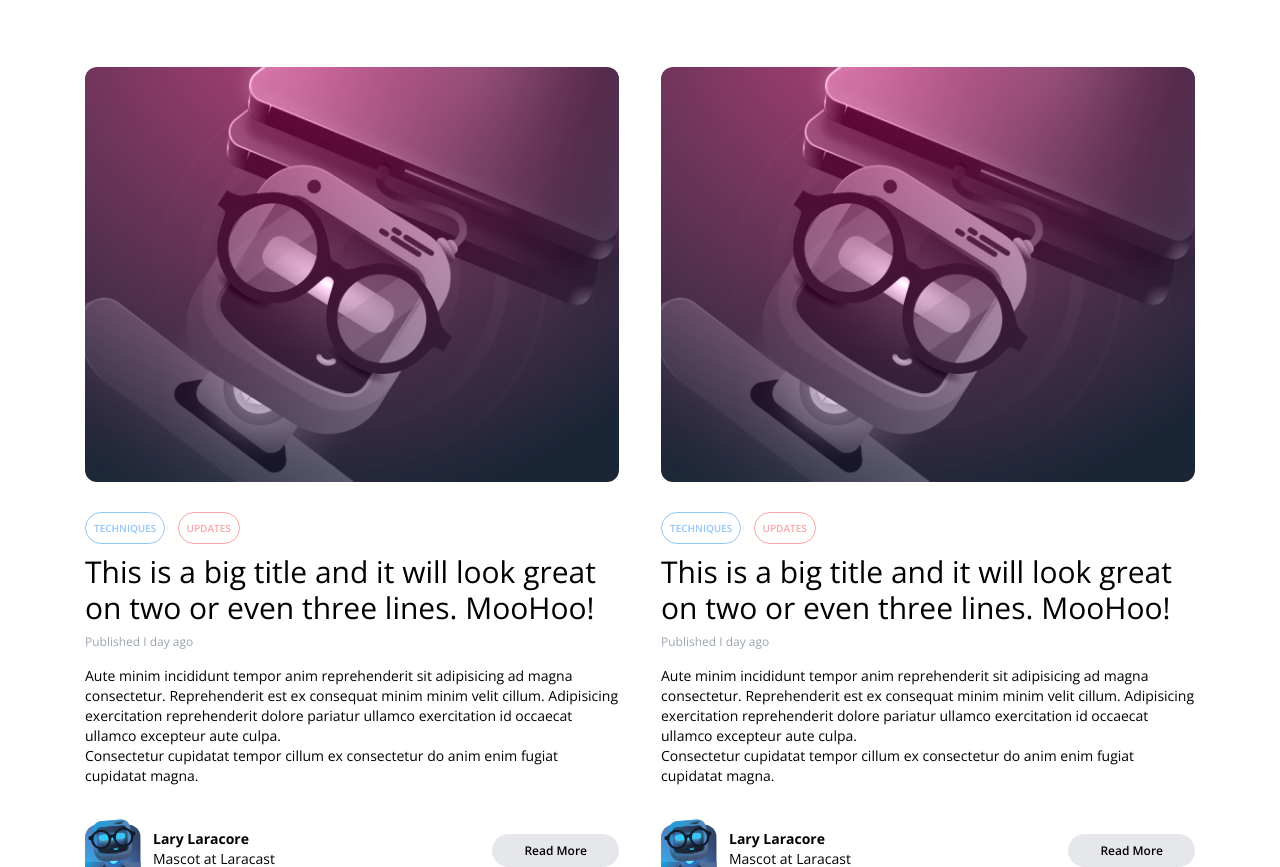
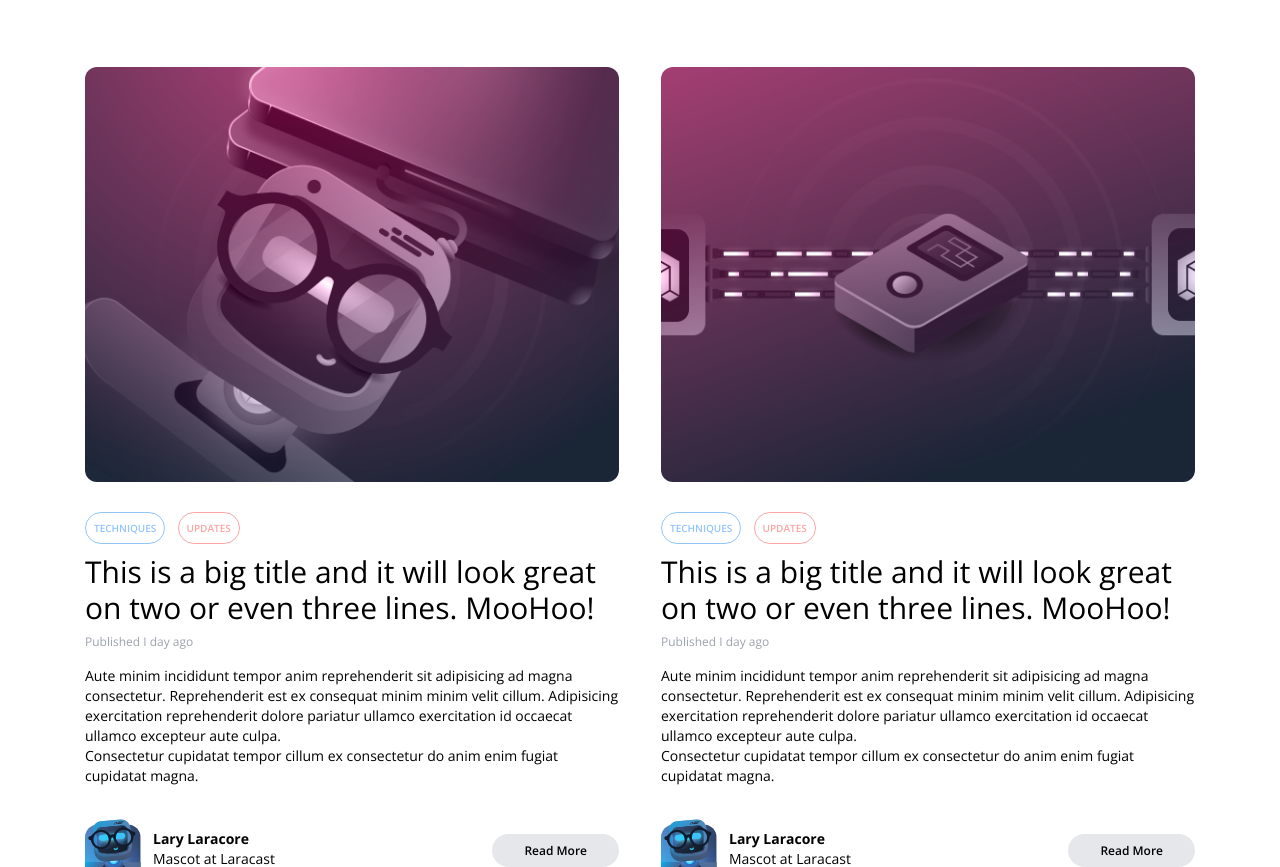
Before and after one commit to abuDujaanah/blog, a website: page index.html in a window 1280 px wide. Shown: the part 911-1778 px from the top of the page. Drawn offline with nearby package versions, Linux system fonts and the light colour scheme.

Commit message:
Update index.html

```diff
--- a/index.html
+++ b/index.html
@@ -175,7 +175,7 @@
                 <article class="transition-colors duration-300 border border-black border-opacity-0 hover:bg-gray-100 hover:border-opacity-5 rounded-xl">
                     <div class="px-5 py-6">
                         <div>
-                            <img src="./images/illustration-1.png" alt="Blog Post Illustration" class="rounded-xl">
+                            <img src="./images/illustration-2.png" alt="Blog Post Illustration" class="rounded-xl">
                         </div>
 
                         <div class="flex flex-col justify-between mt-8">
```
